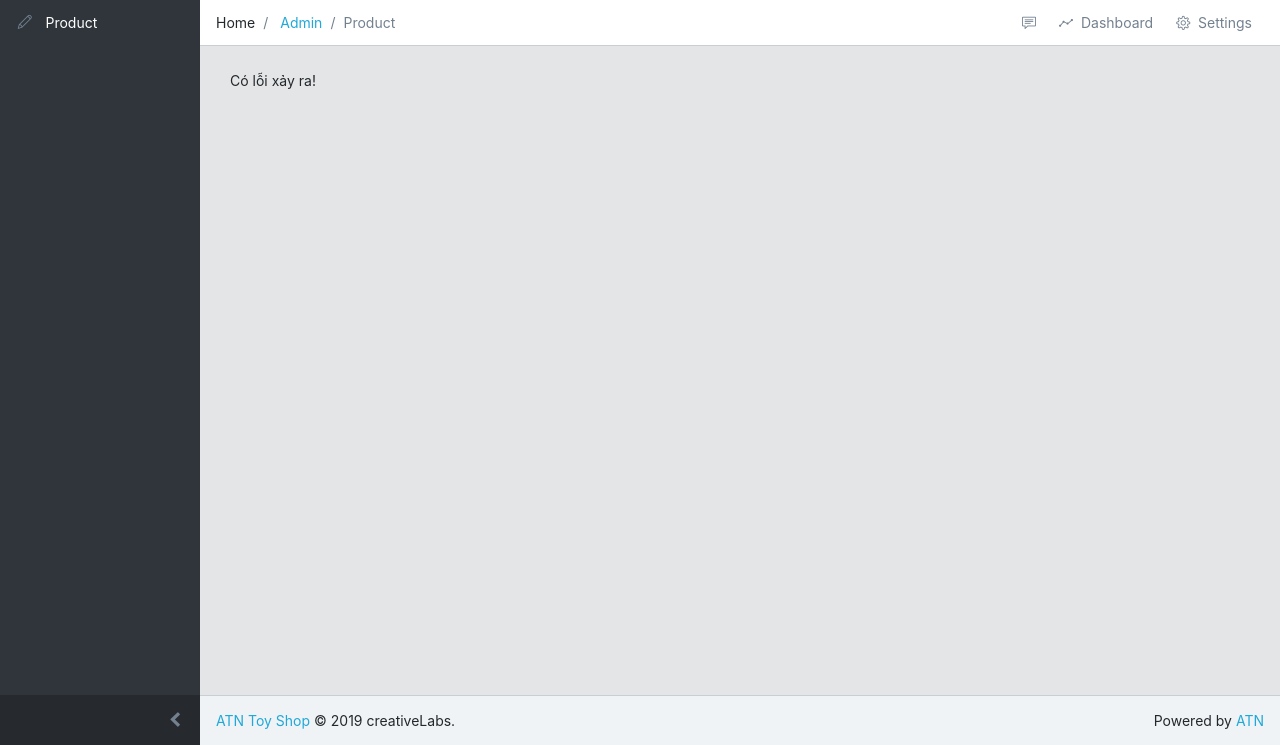
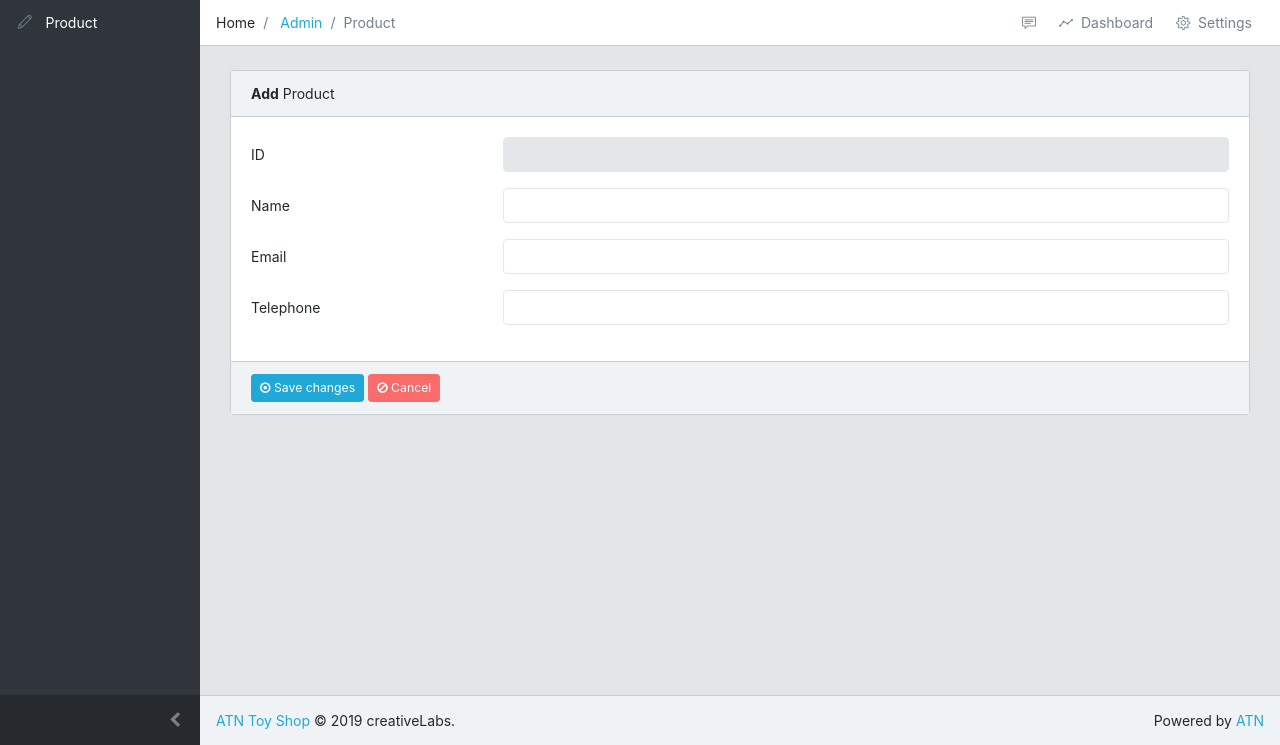
Before and after one commit to quoctai101/GreenwichUniversity, a PHP site: page /?controller=trainer&action=show in a window 1280 px wide. Shown: the part 55-800 px from the top of the page. Run offline with PHP 8.4, Linux system fonts and the light colour scheme; tables that the repository leaves empty or names only in its code hold one stand-in row (values such as "Sample post"); some libraries are stand-ins or nearby versions.

Commit message:
+ Add trainer function

```diff
--- /dev/null
+++ b/controllers/trainer_controller.php
@@ -0,0 +1,40 @@
+<?php
+require_once('controllers/base_controller.php');
+require_once('models/trainer.php');
+
+class TrainerController extends BaseController
+{
+  function __construct()
+  {
+    $this->folder = 'trainer';
+  }
+
+  public function index()
+  {
+    $trainers = Trainer::all();
+    $data = array('trainers' => $trainers);
+    $this->render('index', $data);
+  }
+  public function show()
+  {
+    if(isset($_GET['id'])) $trainer = Trainer::find($_GET['id']);
+    else $trainer = Trainer::find(-1);
+    $data = array('trainer' => $trainer);
+    $this->render('show', $data);
+  }
+  public function add()
+  {
+    Trainer::add($_POST['name'],$_POST['email'],$_POST['telephone'],$_POST['password']);
+    header("Location: index.php?controller=trainer");
+  }
+  public function update()
+  {
+    Trainer::update($_POST['id'],$_POST['name'],$_POST['email'],$_POST['telephone'],$_POST['password']);
+    header("Location: index.php?controller=trainer");
+  }
+  public function delete()
+  {
+    Trainer::delete($_GET['id']);
+    header("Location: index.php?controller=trainer");
+  }
+}
--- a/models/trainer.php
+++ b/models/trainer.php
@@ -20,7 +20,7 @@ class Trainer
   {
     $list = [];
     $db = DB::getInstance();
-    $req = $db->query("SELECT * FROM gu_trainer ORDER BY \"TrainerID\" ASC;");
+    $req = $db->query("SELECT * FROM gu_trainer ORDER BY TrainerID ASC;");
 
     foreach ($req->fetchAll() as $item) {
       $list[] = new Trainer($item['TrainerID'], $item['TrainerName'], $item['Email'], $item['Telephone'], $item['Password']);
@@ -31,7 +31,7 @@ class Trainer
   static function find($id)
   {
     $db = DB::getInstance();
-    $req = $db->prepare("SELECT * FROM gu_trainer WHERE \"TrainerID\" = :id;");
+    $req = $db->prepare("SELECT * FROM gu_trainer WHERE TrainerID = :id;");
     $req->bindValue(':id',$id);
     $req->execute();
     $item = $req->fetch();
@@ -43,18 +43,18 @@ class Trainer
   static function delete($id)
   {
     $db = DB::getInstance();
-    $req = $db->prepare("DELETE FROM gu_trainer WHERE \"TrainerID\" = :id;");
+    $req = $db->prepare("DELETE FROM gu_trainer WHERE TrainerID = :id;");
     $req->bindValue(':id',$id);
     $req->execute();
   }
-  static function add($name, $email, $telephone, $password)
+  static function add($name, $email, $telephone, $password = NULL)
   {
     $db = DB::getInstance();
-    $req = $db->prepare("INSERT INTO gu_trainer(\"TrainerName\", \"Email\", \"Telephone\", \"Password\")  VALUES (:name, :email, :telephone, :password);");
+    $req = $db->prepare("INSERT INTO gu_trainer(TrainerName, Email, Telephone, Password)  VALUES (:name, :email, :telephone, :password);");
     $req->bindValue(':name',$name);
     $req->bindValue(':email',$email);
     $req->bindValue(':telephone',$telephone);
-    $req->bindValue(':password',$password);
+    $req->bindValue(':password',$name);
     $req->execute();
   }
   static function update($id,$name, $email, $telephone, $password = NULL)
@@ -62,11 +62,11 @@ class Trainer
     $db = DB::getInstance();
     if($password){
       $req = $db->prepare("UPDATE gu_trainer SET
-                        \"TrainerName\" = :name,
-                        \"Email\" = :email,
-                        \"Telephone\" = :telephone,
-                        \"Password\" = :password
-                        WHERE \"TrainerID\" = :id;");
+                        TrainerName = :name,
+                        Email = :email,
+                        Telephone = :telephone,
+                        Password = :password
+                        WHERE TrainerID = :id;");
       $req->bindValue(':name',$name);
       $req->bindValue(':email',$email);
       $req->bindValue(':telephone',$telephone);
@@ -75,10 +75,10 @@ class Trainer
     }
     else {
       $req = $db->prepare("UPDATE gu_trainer SET
-                        \"TrainerName\" = :name,
-                        \"Email\" = :email,
-                        \"Telephone\" = :telephone
-                        WHERE \"TrainerID\" = :id;");
+                        TrainerName = :name,
+                        Email = :email,
+                        Telephone = :telephone
+                        WHERE TrainerID = :id;");
       $req->bindValue(':name',$name);
       $req->bindValue(':email',$email);
       $req->bindValue(':telephone',$telephone);
--- a/routes.php
+++ b/routes.php
@@ -1,7 +1,8 @@
 <?php
 	$controllers = array(
 	  'pages' => ['home', 'error'],
-	  'category' => ['index', 'update', 'delete', 'show', 'add']
+	  'category' => ['index', 'update', 'delete', 'show', 'add'],
+	  'trainer' => ['index', 'update', 'delete', 'show', 'add']
 	); // Các controllers trong hệ thống và các action có thể gọi ra từ controller đó.
 
 	// Nếu các tham số nhận được từ URL không hợp lệ (không thuộc list controller và action có thể gọi
--- /dev/null
+++ b/views/trainer/show.php
@@ -0,0 +1,53 @@
+<?php
+  $isUpdate = true;
+  if(!isset($trainer->id))
+  {
+    $isUpdate = false;
+  }
+  if($isUpdate) $form = "./?controller=trainer&action=update";
+  else $form = "./?controller=trainer&action=add";
+?>
+<div class="row">
+  <div class="col-md-12">
+    <div class="card">
+      <div class="card-header">
+        <?php if($isUpdate) echo "<strong>Update</strong>"; else echo "<strong>Add</strong>" ; echo " Product"?>
+      </div>
+      <div class="card-body">
+        <form id="frmChange" class="form-horizontal" action="<?=$form?>" method="post" enctype="multipart/form-data">
+          <div class="form-group row">
+            <label class="col-md-3 col-form-label" for="text-input">ID</label>
+            <div class="col-md-9">
+              <input class="form-control" id="text-input" type="text" name="id" value="<?=$trainer->id?>" disabled>
+              <input type="hidden" name="id" value="<?=$trainer->id?>">
+            </div>
+          </div>
+          <div class="form-group row">
+            <label class="col-md-3 col-form-label" for="text-input">Name</label>
+            <div class="col-md-9">
+              <input class="form-control" id="text-input" type="text" name="name" value="<?=$trainer->name?>">
+            </div>
+          </div>
+          <div class="form-group row">
+            <label class="col-md-3 col-form-label" for="text-input">Email</label>
+            <div class="col-md-9">
+              <input class="form-control" id="text-input" type="text" name="email" value="<?=$trainer->email?>">
+            </div>
+          </div>
+          <div class="form-group row">
+            <label class="col-md-3 col-form-label" for="text-input">Telephone</label>
+            <div class="col-md-9">
+              <input class="form-control" id="text-input" type="text" name="telephone" value="<?=$trainer->telephone?>">
+            </div>
+          </div>
+        </form>
+      </div>
+      <div class="card-footer">
+        <button class="btn btn-sm btn-primary" type="submit" onclick="$('#frmChange').submit();">
+          <i class="fa fa-dot-circle-o"></i> Save changes</button>
+        <a href="./?controller=trainer"><button class="btn btn-sm btn-danger" type="reset">
+          <i class="fa fa-ban"></i> Cancel</button><a>
+      </div>
+    </div>
+  </div>
+</div>
```
Also changed, not shown: views/trainer/index.php (added, +49 -0 lines), 1 other file.
